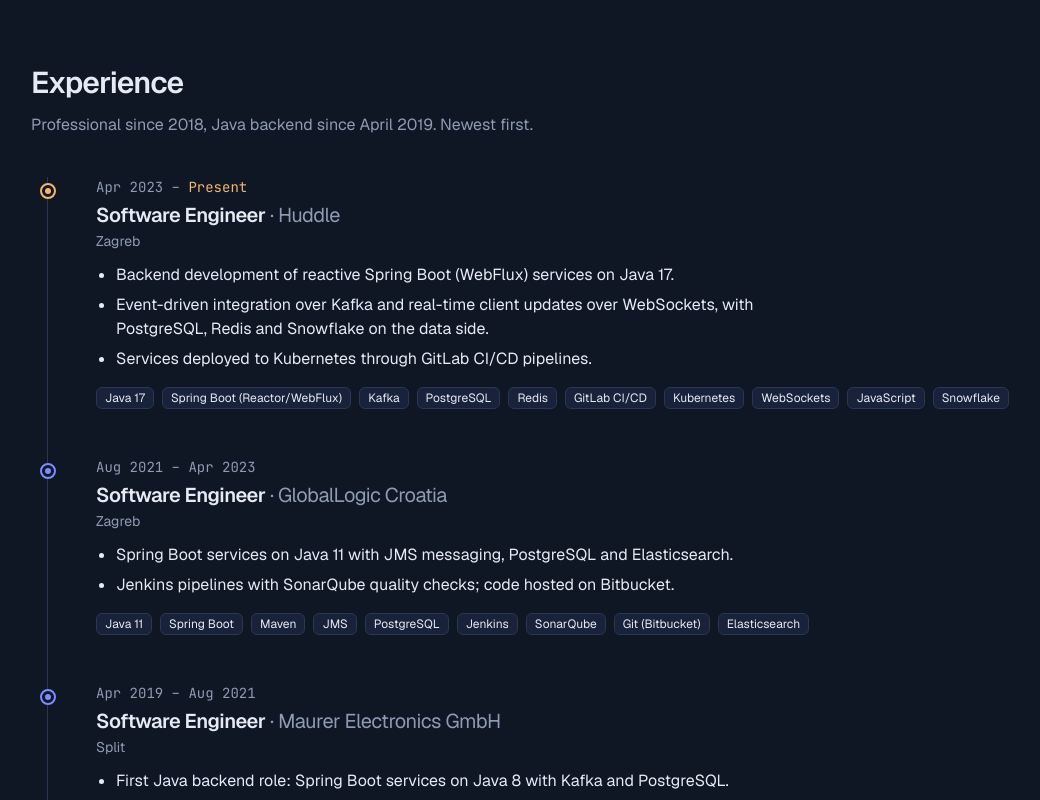
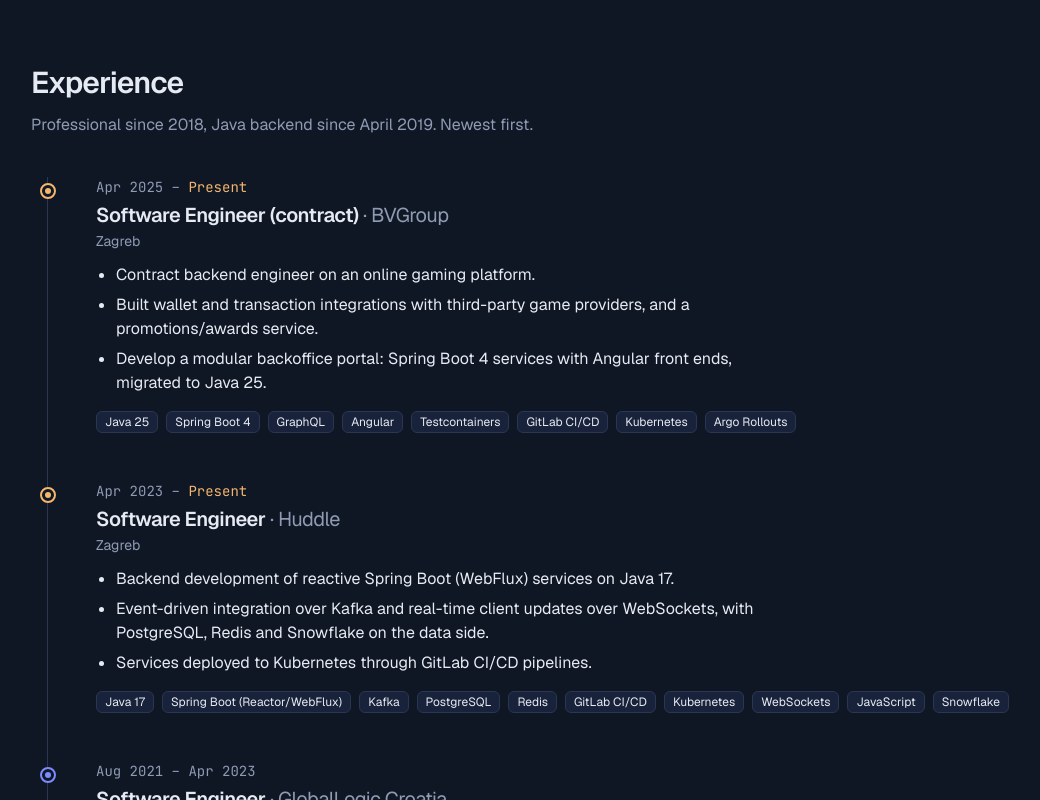
Before and after one commit to bartolovica/portfolio, a Next.js app: page / in a window 1280 px wide. Shown: the part 1145-1945 px from the top of the page, without its empty margins (57-1097 px from the left). Built offline with nearby package versions, Linux system fonts and the light colour scheme; no server answers.

Commit message:
Add BVGroup contract role to experience
Current contract position (Apr 2025 - present) on an online gaming
platform, described without client brands or internal details.

```diff
--- a/src/content/site.ts
+++ b/src/content/site.ts
@@ -83,6 +83,31 @@ export const site = {
   ],
 
   experience: [
+    {
+      id: "bvgroup",
+      role: "Software Engineer (contract)",
+      company: "BVGroup",
+      location: "Zagreb",
+      start: "2025-04",
+      end: null,
+      startLabel: "Apr 2025",
+      endLabel: "Present",
+      tech: [
+        "Java 25",
+        "Spring Boot 4",
+        "GraphQL",
+        "Angular",
+        "Testcontainers",
+        "GitLab CI/CD",
+        "Kubernetes",
+        "Argo Rollouts",
+      ],
+      summary: [
+        "Contract backend engineer on an online gaming platform.",
+        "Built wallet and transaction integrations with third-party game providers, and a promotions/awards service.",
+        "Develop a modular backoffice portal: Spring Boot 4 services with Angular front ends, migrated to Java 25.",
+      ],
+    },
     {
       id: "huddle",
       role: "Software Engineer",
```
